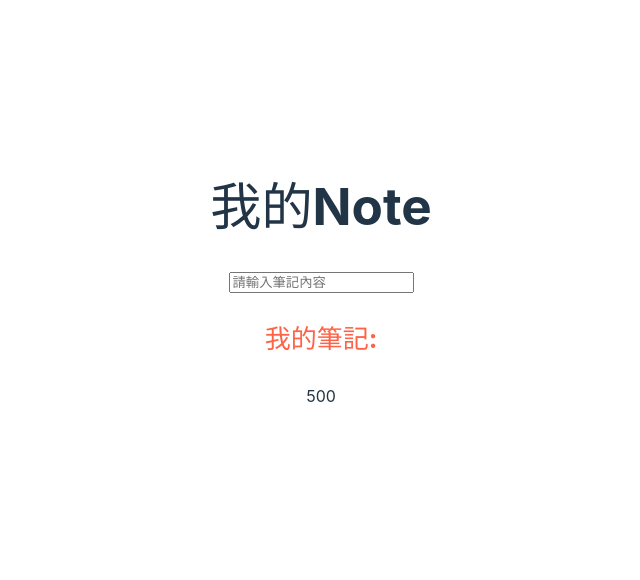
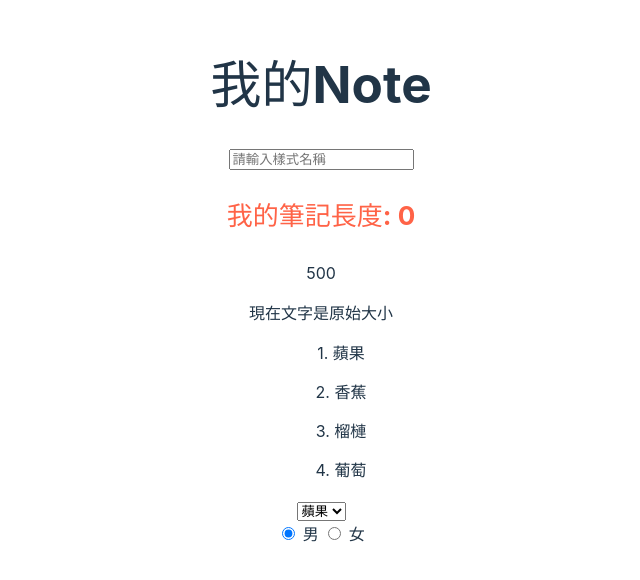
Before and after one commit to Efron723/Vue, a Vue app in the folder my_app/: page / in a window 1280 px wide. Shown: the part 116-696 px from the top of the page, without its empty margins (319-959 px from the left). Built offline with nearby package versions, Linux system fonts and the light colour scheme.

Commit message:
add @click & @change

```diff
--- a/my_app/src/components/myNote.vue
+++ b/my_app/src/components/myNote.vue
@@ -1,7 +1,12 @@
 <script setup>
-import { ref, onUpdated, onUnmounted } from 'vue';
+import { ref, onUpdated, onUnmounted, watch } from 'vue';
 const note = ref('')
+const placeholder = ref('請輸入樣式名稱')
 const textStyle = ref({ color: 'tomato', fontSize: '26px', fontWeight: 'bolder' })
+const imgStyle = ref({ width: '500px' })
+const text = ref('現在文字是原始大小')
+const fruits = ['蘋果', '香蕉', '榴槤', '葡萄']
+
 onUpdated(() => {
   updateLocalStorage()
   console.log('資料已更新');
@@ -15,17 +20,53 @@ onUnmounted(() => {
 const updateLocalStorage = () => {
   localStorage.setItem('note', note.value)
 }
+
+const handleClick = (fruit, index) => {
+  alert(`你現在選擇的是第 ${index + 1} 個水果 : ${fruit}`)
+}
+
+const updateText = () => {
+  if (note.value === 'font50') {
+    text.value = '現在文字大小是 50px'
+  } else if (note.value === 'font40') {
+    text.value = '現在文字大小是 40px'
+  } else {
+    text.value = '現在文字是原始大小'
+  }
+}
+
+const handleSelectChange = (event) => {
+  const selectedFruit = event.target.value
+  const index = fruits.indexOf(selectedFruit)
+  alert(`你現在選擇的是第 ${index + 1} 個水果 : ${selectedFruit}`)
+}
+
+watch(note, updateText)
 </script>
 
 <template>
   <h1>我的Note</h1>
-  <input v-model="note" type="text" placeholder="請輸入筆記內容" />
+  <input v-model="note" type="text" :placeholder="placeholder" />
   <p :style="textStyle">
-    我的筆記: {{ note }}
+    我的筆記長度: {{ note.length }}
   </p>
-  <p :class=note>
+  <img v-show="note.length > 10" :style="imgStyle" src="../assets/animal.jpg" alt="" />
+  <p :class='note'>
     {{ 50 * 10 }}
   </p>
+  <p>{{ text }}</p>
+  <ul>
+    <li v-for="(fruit, index) in fruits" :key="index" @click="handleClick(fruit, index)">{{ index + 1 }}. {{ fruit }}
+    </li>
+  </ul>
+  <form action="">
+    <select name="fruit" id="fruits" @change="handleSelectChange">
+      <option v-for="(fruit, index) in fruits" :key="index" :value="fruit">{{ fruit }}</option>
+    </select>
+    <br />
+    <input type="radio" name="gender" checked /> 男
+    <input type="radio" name="gender" /> 女
+  </form>
 </template>
 
 <style scoped>
@@ -38,4 +79,20 @@ const updateLocalStorage = () => {
   color: lightpink;
   font-size: 40px;
 }
+
+ul {
+  list-style-type: none;
+}
+
+li {
+  transition: all 0.3s ease;
+  cursor: pointer;
+  margin: 15px 0;
+}
+
+li:hover {
+  font-size: 20px;
+  color: tomato;
+  font-weight: bolder;
+}
 </style>
```
